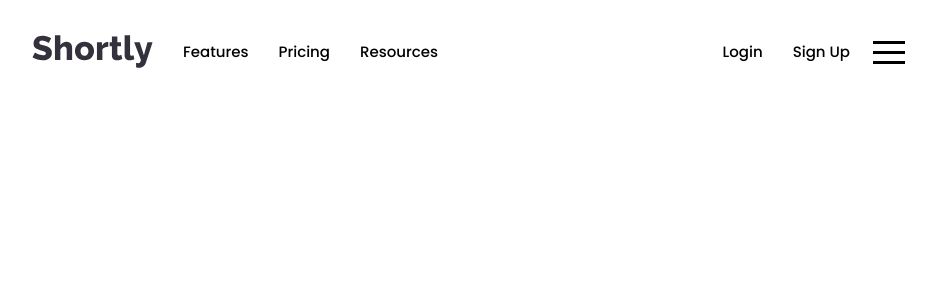
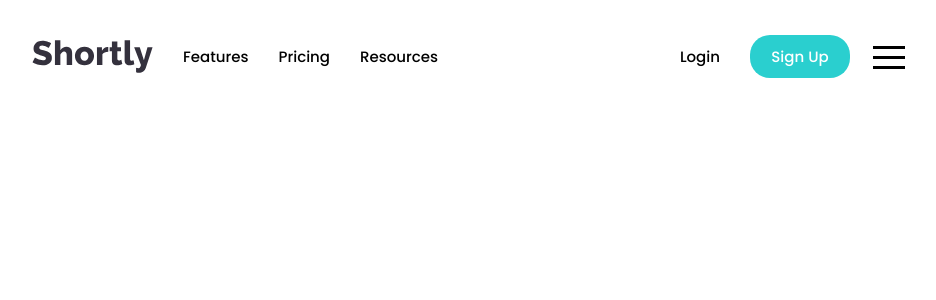
Before and after one commit to penguinboots/url-shortener, a React (Vite) app: page / in a window 1280 px wide. Shown: the top 300 px of the page, without its empty margins (175-1111 px from the left). Built offline with nearby package versions, Linux system fonts and the light colour scheme.

Commit message:
add navbar dummy links

```diff
--- a/src/components/Nav.jsx
+++ b/src/components/Nav.jsx
@@ -14,16 +14,26 @@ export default function Nav() {
       <div className="nav-left">
         <img src={logo} className="logo" />
         <ul className="nav-menu-items">
-          <li>Features</li>
-          <li>Pricing</li>
-          <li>Resources</li>
+          <li>
+            <a href="#">Features</a>
+          </li>
+          <li>
+            <a href="#">Pricing</a>
+          </li>
+          <li>
+            <a href="#">Resources</a>
+          </li>
         </ul>
       </div>
 
       <div className="nav-right">
         <ul className="auth-items">
-          <li>Login</li>
-          <li>Sign Up</li>
+          <li>
+            <a href="#" className="btn-login">Login</a>
+          </li>
+          <li>
+            <button className="btn-signup btn-main">Sign Up</button>
+          </li>
         </ul>
         <Hamburger toggled={isOpen} toggle={toggleMenu} />
       </div>
```
